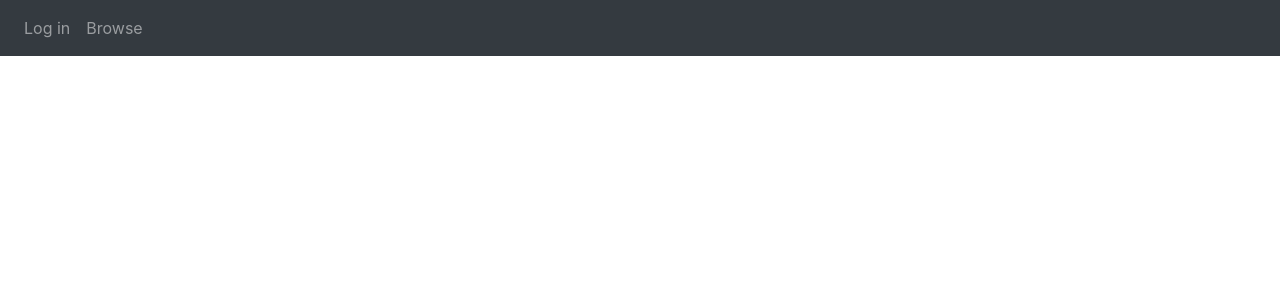
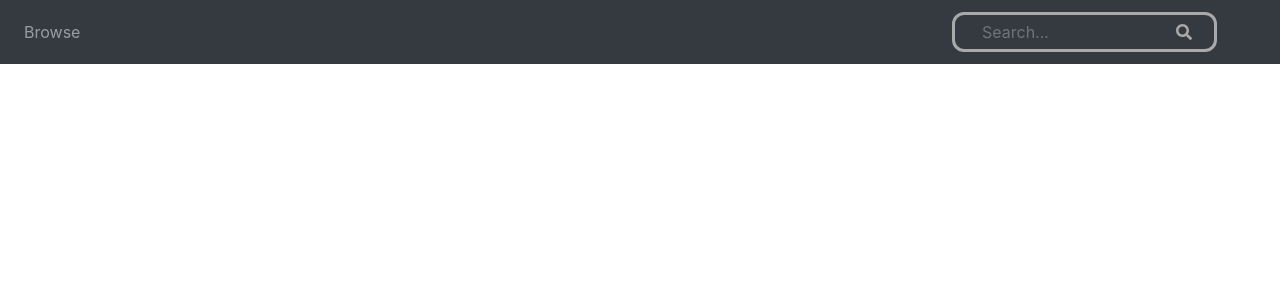
Before and after one commit to mzergi/AuctionWebApp, a React (Create React App) app: page /auctions/category in a window 1280 px wide. Shown: the top 300 px of the page. Built offline with nearby package versions, Linux system fonts and the light colour scheme.

Commit message:
SearchBar

```diff
--- a/package.json
+++ b/package.json
@@ -19,6 +19,7 @@
     "react-bootstrap": "^1.5.0",
     "react-dom": "^17.0.1",
     "react-hook-form": "^6.15.4",
+    "react-icons": "^4.2.0",
     "react-modal": "^3.12.1",
     "react-redux": "^7.2.2",
     "react-router": "^5.2.0",
--- a/src/App/App.css
+++ b/src/App/App.css
@@ -1,5 +1,9 @@
 .App {
   text-align: center;
+}
+
+.auctionsnavbar {
+  height: 4rem;
 }
 
 .App-logo {
--- a/src/App/App.tsx
+++ b/src/App/App.tsx
@@ -1,61 +1,91 @@
-import React, {useState, useEffect} from 'react';
+import React, { useState, useEffect } from 'react';
 import { BrowserRouter as Router, Switch, Redirect, Route, Link } from "react-router-dom";
 import "bootstrap/dist/css/bootstrap.min.css";
-import { Container, Nav, Navbar } from "react-bootstrap";
+import { Container, Nav, Navbar, Row, Col } from "react-bootstrap";
 import './App.css';
+import SearchBar from '../Components/SearchBar'
 import LoginPage from "../Pages/LoginPage";
 import AuctionsPage from "../Pages/AuctionsPage";
 import ItemDisplayPage from "../Pages/ItemDisplayPage";
-import {AuctionItem, Product, User, Bid} from "../Model/auction_types";
+import { AuctionItem, Product, User, Bid } from "../Model/auction_types";
 import { useAppSelector, useAppDispatch } from './hooks';
 import QueriedAuctionsPage from '../Pages/QueriedAuctionsPage';
+import "../styles/auctionspage_styles.css";
 
 function App() {
   const displayedItem = useAppSelector(state => state.details.auctionitem);
 
   const categoryID = useAppSelector(state => state.items.categoryID);
 
-  debugger;
-
   let q = useAppSelector(state => state.items.items)
 
   useAppDispatch();
 
-  const querieditems : AuctionItem[] = (q.length > 0) ? q : [];
-
+  const querieditems: AuctionItem[] = (q.length > 0) ? q : [];
+  const notLoggedInRoutes = () => {
     return (
-      <Router>
+      <div>
         <Navbar
-          bg = "dark"
-          variant = "dark"
+          bg="dark"
+          variant="dark"
+          className="container-fluid auctionsnavbar"
         >
           <Nav>
             <Nav.Item>
-                <Link className = "nav-link" to = "/login">
+              <Link className="nav-link" to="/login">
                 Log in
-                </Link>
-              </Nav.Item>
-              <Nav.Item>
-                <Link className = "nav-link" to = "/auctions">
-                  Browse
                 </Link>
             </Nav.Item>
           </Nav>
         </Navbar>
         <Switch>
           <Route exact path="/login">
-              <LoginPage/>
+            <LoginPage />
           </Route>
+        </Switch>
+      </div>
+    );
+  };
+
+  const loggedInRoutes = () => {
+    return (
+      <div>
+        <Navbar
+        bg="dark"
+        variant="dark"
+        className="container-fluid auctionsnavbar"
+      >
+        <Nav>
+          <Nav.Item>
+            <Link className="nav-link" to="/auctions">
+              Browse
+                </Link>
+          </Nav.Item>
+        </Nav>
+        <Col className="ml-auto align-items-end" sm={3}>
+          <SearchBar />
+        </Col>
+      </Navbar>
+      <Switch>
         <Route exact path="/">
-              <Redirect to="/login"/>
+          <Redirect to="/login" />
         </Route>
         <Route exact path="/auctions">
-              <AuctionsPage/>
+          <AuctionsPage />
         </Route>
         <Route exact path={"/auctions/".concat(displayedItem.id.toString())}>
-              <ItemDisplayPage auction = {displayedItem}/>
+          <ItemDisplayPage auction={displayedItem} />
         </Route>
-            <Route exact path={"/auctions/category/".concat(categoryID.toString())} component={() => <QueriedAuctionsPage items = {querieditems} categoryID = {categoryID}/>}/>
+        <Route exact path={"/auctions/category/".concat(categoryID.toString())} component={() => <QueriedAuctionsPage items={querieditems} categoryID={categoryID} />} />
+      </Switch>
+      </div>
+    )
+  }
+  return (
+    <Router>
+      <Switch>
+       <Route path="/login" component={notLoggedInRoutes}/>
+       <Route component={loggedInRoutes}/>
       </Switch>
     </Router>
   )
--- /dev/null
+++ b/src/Components/SearchBar.tsx
@@ -0,0 +1,34 @@
+import React, {useState} from 'react';
+import axios from 'axios';
+import "bootstrap/dist/css/bootstrap.min.css";
+import { Form, Col, Row, Button } from 'react-bootstrap'
+import { FaSearch } from 'react-icons/fa';
+import "../styles/auctionspage_styles.css";
+import { useAppSelector, useAppDispatch } from '../App/hooks';
+import { store } from '../App/store';
+import {AuctionItem} from '../Model/auction_types';
+
+export default function SearchBar() {
+    let starteritems: AuctionItem[] = [];
+    const [items, setItems] = useState(starteritems);
+    const [searchQuery, setQuery] = useState("");
+
+    let onSearchClick = () => {
+        let data = axios.get("")
+    }
+
+    return (
+        <Form style={{flexGrow: 1}}>
+            <Form.Group as={Row} controlId="searchBar" className="searchBarWrapper" flex>
+                <Col sm={9} className="pr-2 mt-2">
+                    <Form.Control type="text" placeholder="Search..." className="searchBarInput" value={searchQuery} onChange={e => setQuery(e.target.value)}/>
+                </Col>
+                <Form.Label column sm={2}>
+                    <Button variant="primary" className="mr-4 searchBarButton" onClick= {onSearchClick}>
+                        <FaSearch style={{color: "darkgray", marginBottom: "0.35rem"}} />
+                    </Button>
+                </Form.Label>
+            </Form.Group>
+        </Form>
+    )
+}
--- a/src/Pages/AuctionsPage.tsx
+++ b/src/Pages/AuctionsPage.tsx
@@ -6,6 +6,7 @@ import AuctionCards from "../Components/AuctionCards";
 import "../styles/auctionspage_styles.css";
 import "../Mock/FeaturedAuctionsMock";
 import {AuctionItem} from "../Model/auction_types";
+import SearchBar from "../Components/SearchBar";
 
 
 export default function AuctionsPage() {
@@ -17,7 +18,7 @@ export default function AuctionsPage() {
                 </Col>
                 <Col>
                     <Row className = "mt-4">
-                        <Col className="d-flex justify-content-center">
+                        <Col className="d-flex justify-content-start">
                             <h5>Featured auctions</h5>
                         </Col>
                     </Row>
@@ -29,7 +30,7 @@ export default function AuctionsPage() {
 
 
                     <Row className = "mt-4">
-                        <Col className="d-flex justify-content-center">
+                        <Col className="d-flex justify-content-start">
                             <h5>Other auctions</h5>
                         </Col>
                     </Row>
--- a/src/styles/auctionspage_styles.css
+++ b/src/styles/auctionspage_styles.css
@@ -1,5 +1,6 @@
 /*sidebar from https://stackoverflow.com/questions/60482018/make-a-sidebar-from-react-bootstrap */
 @import "bootstrap/dist/css/bootstrap.min.css";
+
 
 
 .sidebar {
@@ -10,6 +11,54 @@
     min-height: 100vh !important;
     z-index: 100;
     padding: 0 0 0;
+}
+
+.searchBarWrapper {
+    border-style: solid;
+    border-color: darkgray;
+    border-radius: 12px;
+    margin-right: 2rem;
+    margin-top: 1rem;
+    height: 2.5rem;
+}
+
+.searchBarInput {
+    border-style: none !important;
+    height: 1.5rem;
+    margin-top: -0.2rem;
+    background-color: transparent !important;
+}
+
+.searchBarInput:focus {
+    background-color: transparent !important;
+    border-style: none !important;
+}
+
+.searchBarButton {
+    margin-top: -0.5rem;
+    border: none;
+    background-color: transparent;
+    height: 2.1rem;
+}
+
+.searchBarButton:hover {
+    border: none !important;
+    background-color: lightgrey !important;
+    box-shadow: none !important;
+    outline: none !important;
+}
+
+.searchBarButton:focus {
+    border: none !important;
+    background-color: lightgrey !important;
+    box-shadow: none !important;
+    outline: none !important;
+}
+
+
+.searchBarInput:focus {
+    border-style: none !important;
+    box-shadow: none;
 }
 
 #sidebar-wrapper{
```
Also changed, not shown: 1 other file (tests, documents, lock files or other folders). Lines whose indentation alone changed are shown as unchanged.
